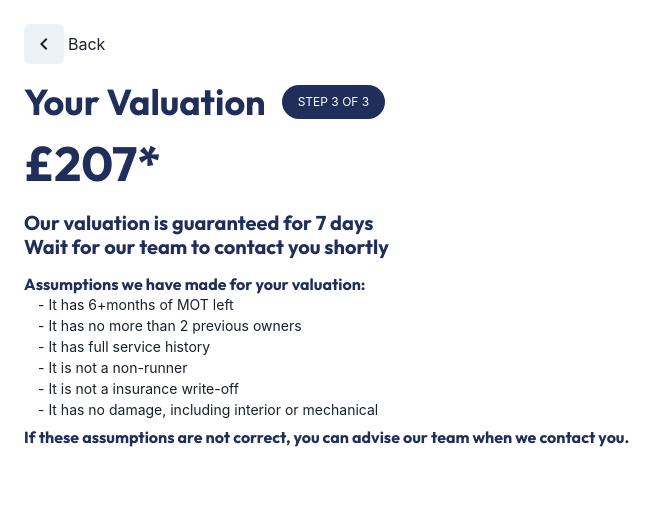
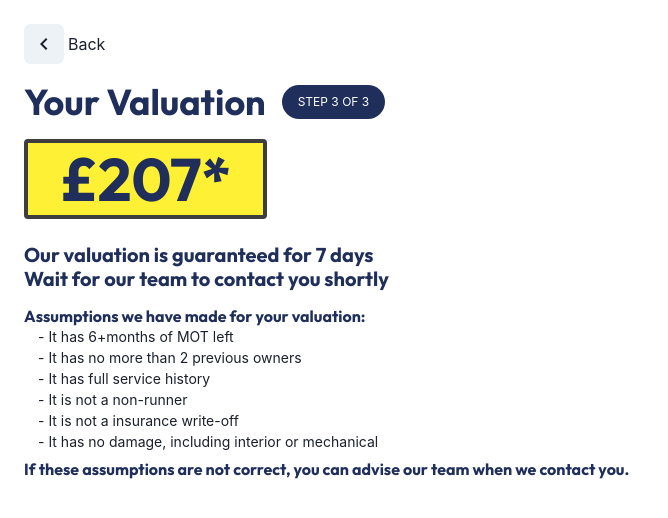
Before and after one commit to Sycta/FrontEnd, a Next.js app: page /valuationTwo in a window 1280 px wide. Shown: the top 518 px of the page, without its empty margins (0-668 px from the left). Built offline with nearby package versions, Linux system fonts and the light colour scheme; a web font is replaced by a local one.

Commit message:
Changed how the valuation look's on the valuation page.

```diff
--- a/src/pages/valuationTwo.tsx
+++ b/src/pages/valuationTwo.tsx
@@ -94,12 +94,18 @@ export default function MyDetails() {
           </Box>
         </Flex>
 
-
         <Flex direction={"column"}>
           <Heading
             color="#1f2e5a"
             fontFamily={"Outfit, sans serif"}
-            size={"2xl"}
+            fontSize={{ base: "40px", sm: "40px", md: "60px" }}
+            width={"fit-content"}
+            textAlign={"center"}
+            px={8}
+            fontWeight={"bold"}
+            border={"#3e3e3e 4px solid"}
+            borderRadius={"4px"}
+            backgroundColor={"#FDF035"}
           >
             £{parsedValuationData.price + 207}*
           </Heading>
```
Lines whose indentation alone changed are shown as unchanged.
